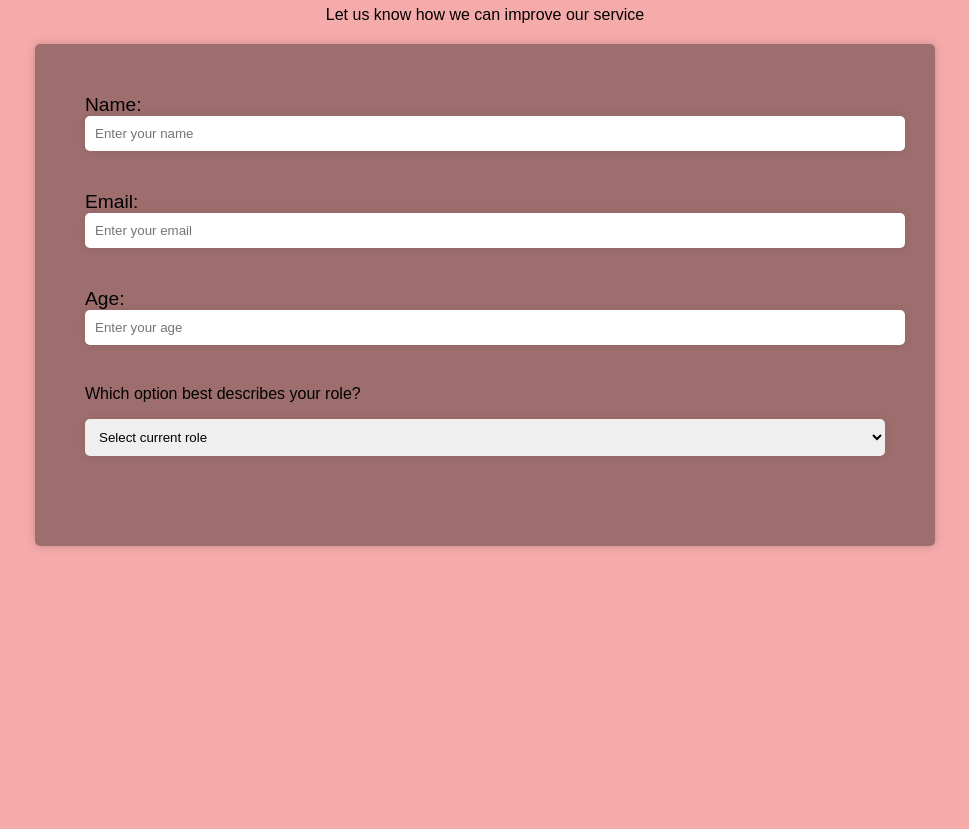
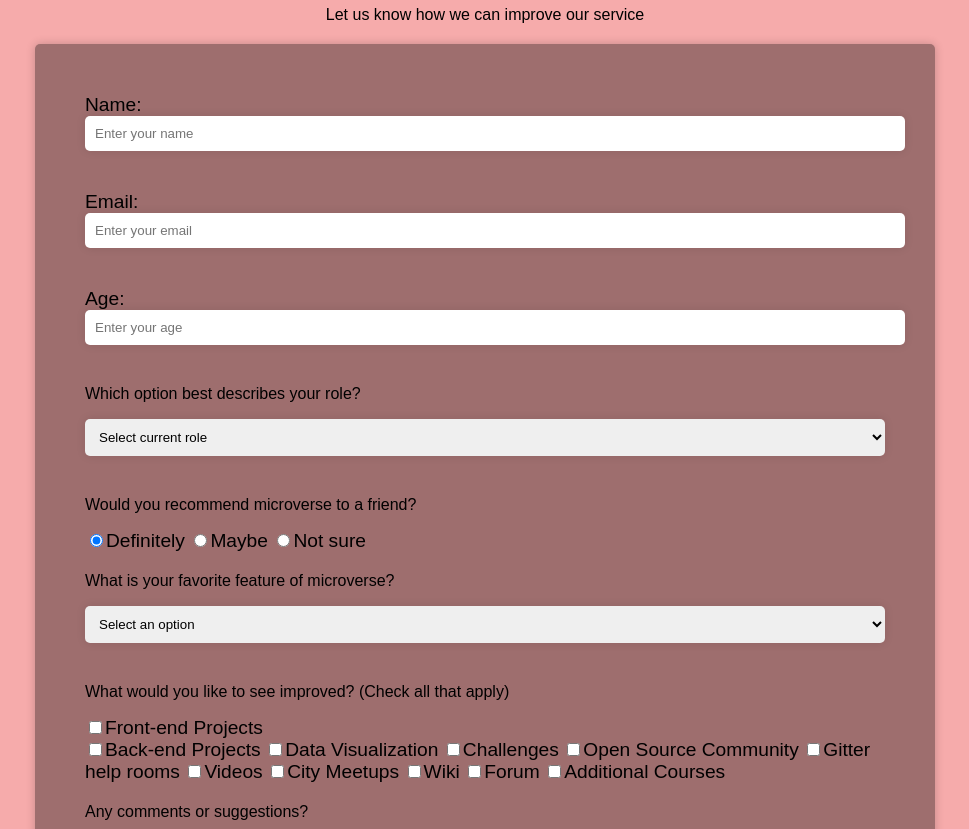
Before and after one commit to ItsEric24/Survey-Form, a plain HTML site: page index.html in a window 1280 px wide. Shown: the part 123-952 px from the top of the page, without its empty margins (155-1124 px from the left). Before the commit the page ends 800 px from the top, so only its background shows below. Drawn offline with Linux system fonts and the light colour scheme.

Commit message:
Update index.html

```diff
--- a/index.html
+++ b/index.html
@@ -37,6 +37,160 @@
           <option value="other">Other</option>
         </select>
       </div>
+      <div class="form-group">
+        <p>Would you recommend microverse to a friend?</p>
+        <label>
+          <input
+            name="user-recommend"
+            value="definitely"
+            type="radio"
+            class="input-radio"
+            checked
+          />Definitely</label
+        >
+        <label>
+          <input
+            name="user-recommend"
+            value="maybe"
+            type="radio"
+            class="input-radio"
+          />Maybe</label
+        >
 
+        <label
+          ><input
+            name="user-recommend"
+            value="not-sure"
+            type="radio"
+            class="input-radio"
+          />Not sure</label
+        >
+      </div>
+
+      <div class="form-group">
+        <p>
+          What is your favorite feature of microverse?
+        </p>
+        <select id="most-like" name="mostLike" class="form-control" required>
+          <option disabled selected value>Select an option</option>
+          <option value="challenges">Challenges</option>
+          <option value="projects">Projects</option>
+          <option value="community">Community</option>
+          <option value="openSource">Open Source</option>
+          <option value="collaboration">collaboration</option>
+        </select>
+      </div>
+
+      <div class="form-group">
+        <p>
+          What would you like to see improved?
+          <span class="clue">(Check all that apply)</span>
+        </p>
+
+        <label>
+          <input
+            name="prefer"
+            value="front-end-projects"
+            type="checkbox"
+            class="input-checkbox"
+          />Front-end Projects</label
+        ><br/>
+        <label>
+          <input
+            name="prefer"
+            value="back-end-projects"
+            type="checkbox"
+            class="input-checkbox"
+          />Back-end Projects</label
+        >
+        <label
+          ><input
+            name="prefer"
+            value="data-visualization"
+            type="checkbox"
+            class="input-checkbox"
+          />Data Visualization</label>
+          <label
+          ><input
+            name="prefer"
+            value="challenges"
+            type="checkbox"
+            class="input-checkbox"
+          />Challenges</label
+        >
+        <label
+          ><input
+            name="prefer"
+            value="open-source-community"
+            type="checkbox"
+            class="input-checkbox"
+          />Open Source Community</label
+        >
+        <label
+          ><input
+            name="prefer"
+            value="gitter-help-rooms"
+            type="checkbox"
+            class="input-checkbox"
+          />Gitter help rooms</label
+        >
+        <label
+          ><input
+            name="prefer"
+            value="videos"
+            type="checkbox"
+            class="input-checkbox"
+          />Videos</label
+        >
+        <label
+          ><input
+            name="prefer"
+            value="city-meetups"
+            type="checkbox"
+            class="input-checkbox"
+          />City Meetups</label
+        >
+        <label
+          ><input
+            name="prefer"
+            value="wiki"
+            type="checkbox"
+            class="input-checkbox"
+          />Wiki</label
+        >
+        <label
+          ><input
+            name="prefer"
+            value="forum"
+            type="checkbox"
+            class="input-checkbox"
+          />Forum</label
+        >
+        <label
+          ><input
+            name="prefer"
+            value="additional-courses"
+            type="checkbox"
+            class="input-checkbox"
+          />Additional Courses</label
+        >
+      </div>
+      <div class="form-group">
+        <p>Any comments or suggestions?</p>
+        <textarea
+          id="comments"
+          class="input-textarea"
+          name="comment"
+          placeholder="Enter your comment here..."
+        ></textarea>
+      </div>
+
+      <div class="form-group">
+        <button type="submit" id="submit" class="submit-button">
+          Submit
+        </button>
+      </div>
+    </form>
+  </div>
 </body>
 </html>
```
